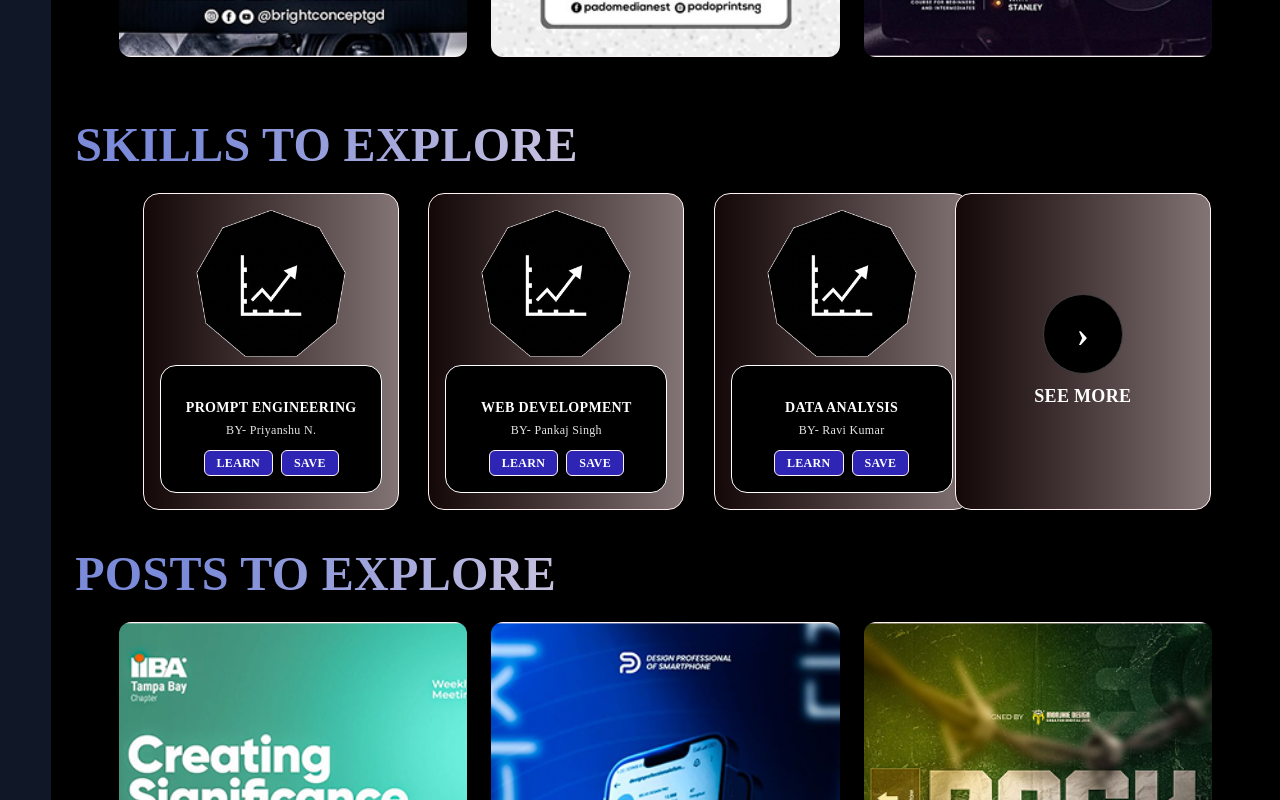
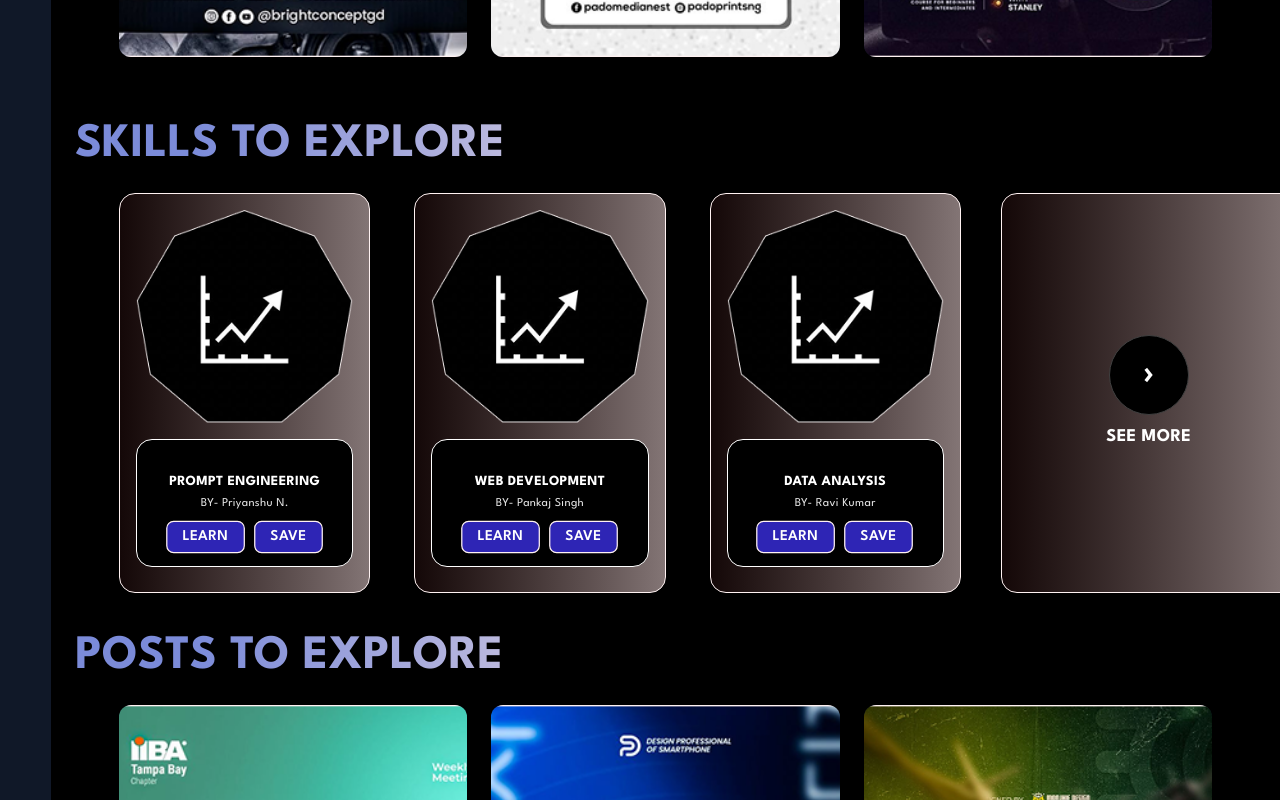
Before and after one commit to adarsh2027dev/Corptube-platform, a Next.js app: page / in a window 1280 px wide. Shown: the part 1520-2320 px from the top of the page. Built offline with nearby package versions, Linux system fonts and the light colour scheme; no server answers.

Commit message:
landing page improvement

```diff
--- a/src/Components/SkillsToExplore.js
+++ b/src/Components/SkillsToExplore.js
@@ -6,13 +6,13 @@ import Image from "next/image";
 // Reusable skill card
 function SkillCard({ skill }) {
   return (
-    <div className=" bg-gradient-to-r from-[#140808] to-[#837575]  ml-11  rounded-2xl shadow-md border-1 border-[#FFF2F2] w-64 flex flex-col items-center p-4 relative">
+    <div className="h-[50vh] bg-gradient-to-r from-[#140808] to-[#837575]  ml-11  rounded-2xl shadow-md border-1 border-[#FFF2F2]  flex flex-col items-center p-4 relative">
       {/* Octagon Icon */}
 
-        <Image src="/assets/landingphoto/Polygon 17.png" alt="Octagon" width={150} height={150} />
+        <Image src="/assets/landingphoto/Polygon 17.png" alt="Octagon" width={230} height={230} />
 
 
-     <div className="flex flex-col bg-black rounded-2xl p-4 border border-white mt-2 w-full items-center">
+     <div className="flex flex-col bg-black rounded-2xl p-4 border border-white mt-4 w-full items-center">
       {/* Title */}
       <div className="mt-4 text-center">
         <h3 className="font-bold text-white text-sm">
@@ -22,14 +22,14 @@ function SkillCard({ skill }) {
       </div>
 
       {/* Buttons */}
-      <div className="flex gap-2 mt-3">
+      <div className="flex gap-6 mt-3">
         <Link
           href={`/skills/${skill.id}`}
-          className="px-3 border-1 border-[#FFF2F2] py-1  bg-[#2E25B5] text-xs font-semibold rounded-md  "
+          className="px-3 scale-125 border-1 border-[#FFF2F2] py-1  bg-[#2E25B5] text-xs font-semibold rounded-md  "
         >
           LEARN
         </Link>
-        <button className="px-3 border-1 border-[#FFF2F2] py-1 bg-[#2E25B5] text-xs font-semibold rounded-md  ">
+        <button className="px-3 scale-125 border-1 border-[#FFF2F2] py-1 bg-[#2E25B5] text-xs font-semibold rounded-md  ">
           SAVE
         </button>
       </div>
@@ -43,7 +43,7 @@ function SkillCard({ skill }) {
 // Special "See More" card
 function SeeMoreCard() {
   return (
-    <div className="bg-gradient-to-r from-[#140808] to-[#837575] border-1 border-[#FFF2F2] rounded-2xl shadow-md w-64 flex flex-col items-center justify-center relative">
+    <div className="bg-gradient-to-r from-[#140808] to-[#837575] border-1 border-[#FFF2F2] ml-10 rounded-2xl shadow-md w-74 flex flex-col items-center justify-center relative">
       <div className="w-20 h-20 flex items-center justify-center bg-black rounded-full border border-neutral-700">
         <span className="text-4xl font-bold">›</span>
       </div>
@@ -94,7 +94,7 @@ export default function SkillsToExplore() {
         SKILLS TO EXPLORE
       </h2>
 
-      <div className="grid grid-cols-1 md:grid-cols-4  mr-4 ml-6">
+      <div className="grid  grid-cols-1 md:grid-cols-4 g">
 
         {skills.map((skill) => (
           <SkillCard key={skill.id} skill={skill} />
--- a/src/pages/index.js
+++ b/src/pages/index.js
@@ -84,8 +84,10 @@ const HomePage = () => {
       {/* BUSINESS NEWS */}
       <section>
         <div className="flex justify-between">
-        <h2 className="text-5xl  text-heading   mb-4">BUSINESS NEWS</h2>
-       <Link href={"/authpage"}><button className="text-white text-xl bg-indigo-700 rounded-r-full rounded-l-full px-8 mb-5 cursor-pointer  py-2">Login</button></Link>
+        <h2 className="text-5xl text-heading mb-4">BUSINESS NEWS</h2>
+        <Link href="/authpage" className="text-white text-xl bg-gradient-to-b from-[#7127E9] via-[#6B37BF] to-[#401683] rounded-r-full rounded-l-full px-8 mb-5 cursor-pointer ">
+         <p className="mt-2">Login</p>
+        </Link>
         </div>
 
         {/* Dropdowns */}
@@ -118,7 +120,7 @@ const HomePage = () => {
 
       {/* POSTS TO EXPLORE */}
       <section className="mt-10">
-        <h2 className="text-5xl  text-heading   mb-6">POSTS TO EXPLORE</h2>
+        <h2 className="text-5xl text-heading mb-6">POSTS TO EXPLORE</h2>
 
         <div className="grid grid-cols-1 sm:grid-cols-2 md:grid-cols-3 ml-11 mr-11 gap-6">
           {posts.map((post) => (
@@ -170,47 +172,45 @@ const HomePage = () => {
 
         <div className=" ml-11 mr-11 rounded-r-4xl rounded-l-4xl bg-gradient-to-b from-[#164CD7] to-[#999999] p-1 shadow-lg">
           {/* Logo + Buttons */}
-          <div className="flex gap-4 items-center bg-[#140808] rounded-r-4xl rounded-l-4xl p-4">
+          <div className="flex gap-6 items-center bg-[#140808] rounded-r-4xl rounded-l-4xl p-8 w-full h-auto">
 
-
+{/* Left Section */}
 <div className="flex flex-col items-center">
-
   <Image
     src={project.logo}
     alt={project.name}
-                width={80}
-                height={80}
-
+    width={120}   // increased from 80
+    height={120}  // increased from 80
   />
 
-
-            <div className="flex flex-col bg-[#1E1E1E] rounded-4xl p-4 border border-white gap-3 mt-4">
-              <button className="px-3 py-2 rounded-md bg-[#575FFE] text-white text-sm">
+  <div className="flex flex-col bg-[#1E1E1E] rounded-4xl p-6 border border-white gap-4 mt-6">
+    <button className="px-5 py-3 rounded-md bg-[#575FFE] text-white text-base">
       INTERACT
     </button>
-              <button className="px-3 py-2 rounded-md bg-[#575FFE] text-white text-sm">
+    <button className="px-5 py-3 rounded-md bg-[#575FFE] text-white text-base">
       SUPPORT
     </button>
-              <button className="px-3 py-2 rounded-md bg-[#575FFE] text-white text-sm">
+    <button className="px-5 py-3 rounded-md bg-[#575FFE] text-white text-base">
       SAVE
     </button>
   </div>
 </div>
 
-          {/* Project Content */}
-          <div className="flex-1 bg-[#1E1E1E] p-4 rounded-3xl border border-white">
-            <h3 className="text-lg font-bold">{project.name}</h3>
-            <p className="text-sm font-semibold mt-1">
+{/* Right Section */}
+<div className="flex-1 bg-[#1E1E1E] p-6 rounded-3xl border border-white">
+  <h3 className="text-2xl font-bold">{project.name}</h3>
+  <p className="text-lg font-semibold mt-2">
     Stage: {project.stage}
   </p>
-            <p className="text-sm font-semibold">
+  <p className="text-lg font-semibold">
     ROLE OFFERED: {project.role}
   </p>
-            <p className="text-sm mt-4 leading-relaxed whitespace-pre-line">
+  <p className="text-2xl mt-6  leading-relaxed whitespace-pre-line">
     {project.description}
   </p>
 </div>
 </div>
+
         </div>
 
         {/* See More Projects Button */}
--- a/src/pages/styles/globals.css
+++ b/src/pages/styles/globals.css
@@ -10,7 +10,7 @@ body {
   max-width: 100vw;
   overflow-x: hidden;
   background: #fff;
-    font-family: 'san-serif', serif;
+  font-family: 'League Spartan', sans-serif;
   letter-spacing: 0.02em;
   scrollbar-width: none;
 }
@@ -162,6 +162,8 @@ ant-steps-item-icon {
   width: 100px;
   height: 100px;
   border-radius: 50%;
+  font-family: 'League Spartan', sans-serif;
+
   border: 4px solid rgba(0, 123, 255, 0.3);
   border-top: 4px solid #007bff;
   animation: rotateRing 1s linear infinite;
@@ -199,6 +201,8 @@ ant-steps-item-icon {
 /* For Firefox */
 html {
   scrollbar-width: thin;
+  font-family: 'League Spartan', sans-serif;
+
   scrollbar-color: #1e90ff #e6f0ff; /* thumb color | track color */
 }
 
@@ -225,7 +229,7 @@ html {
 
 .text-heading {
   font-weight: bold;
-
+  font-family: 'League Spartan', sans-serif;
   background: linear-gradient(90deg, #7B8BD9 10%, #F5E2E2 60%);
   -webkit-background-clip: text;
   -webkit-text-fill-color: transparent;
```
Lines whose indentation alone changed are shown as unchanged.
